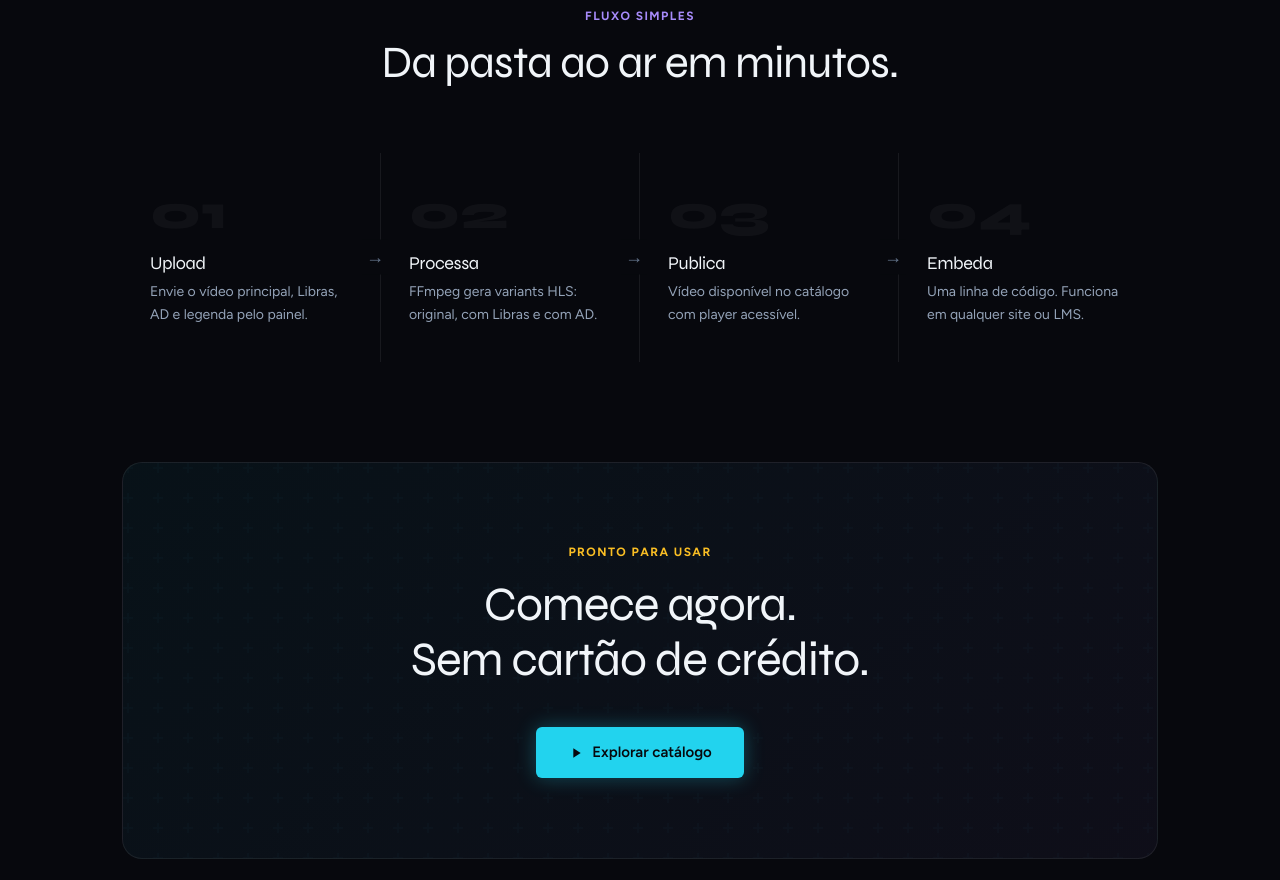
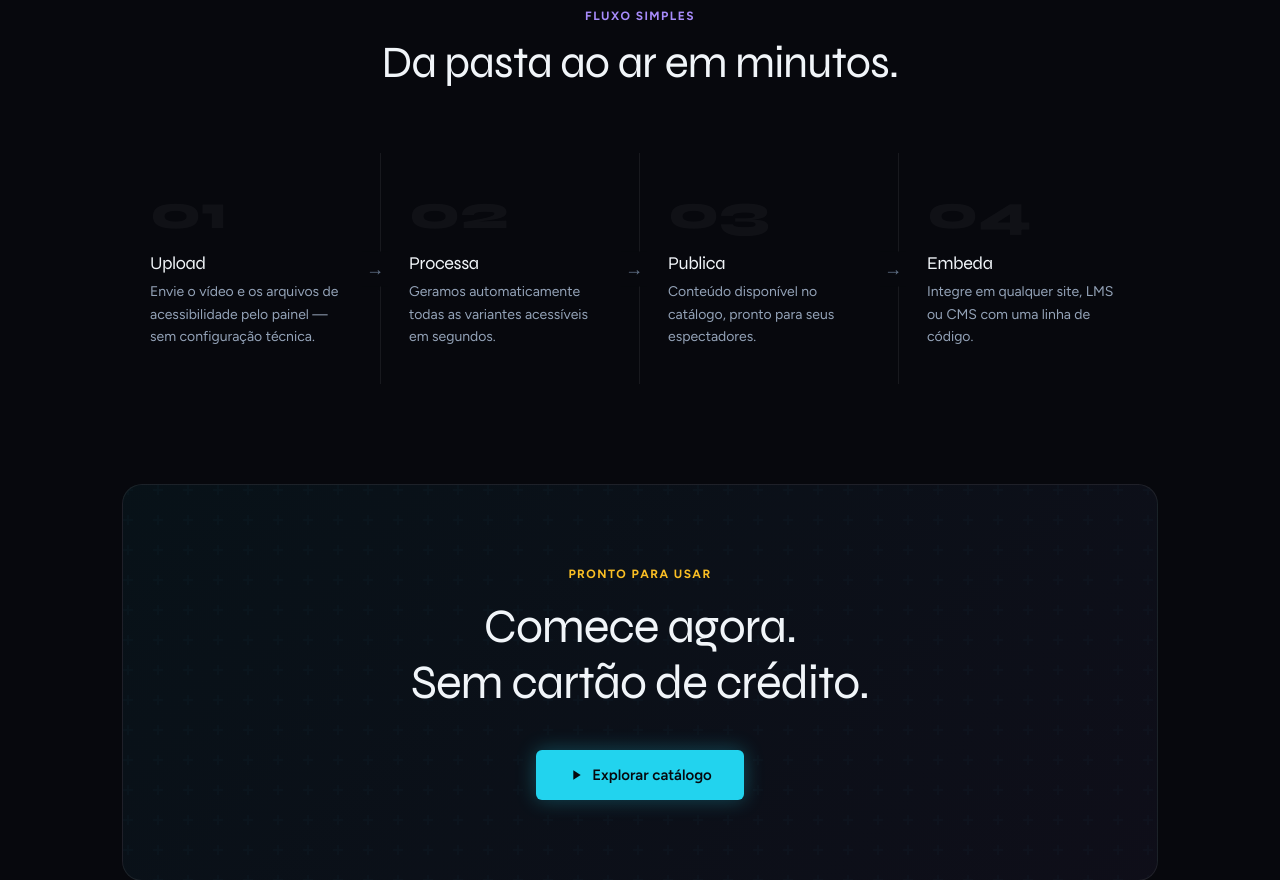
Before and after one commit to chiavegatti/weplayer-poc-1, a FastAPI app: page / in a window 1280 px wide. Shown: the part 2279-3159 px from the top of the page. Before the commit the page ends 3138 px from the top, so only its background shows below. Run offline with FastAPI, Linux system fonts and the light colour scheme; some libraries are stand-ins or nearby versions.

Commit message:
fix(copy): replace technical jargon in how-it-works steps with commercial language
- Step 02: remove 'FFmpeg variants HLS' → 'Geramos automaticamente todas as variantes acessíveis'
- All steps: rewritten for marketing tone, no implementation details

Co-Authored-By: Claude Sonnet 4.6 <noreply@anthropic.com>

```diff
--- a/app/templates/public/index.html
+++ b/app/templates/public/index.html
@@ -284,10 +284,10 @@
 
   <div style="display:grid; grid-template-columns: repeat(auto-fit, minmax(220px, 1fr)); gap:0; position:relative;">
     {% set steps = [
-      ('01', 'Upload', 'Envie o vídeo principal, Libras, AD e legenda pelo painel.'),
-      ('02', 'Processa', 'FFmpeg gera variants HLS: original, com Libras e com AD.'),
-      ('03', 'Publica', 'Vídeo disponível no catálogo com player acessível.'),
-      ('04', 'Embeda', 'Uma linha de código. Funciona em qualquer site ou LMS.'),
+      ('01', 'Upload', 'Envie o vídeo e os arquivos de acessibilidade pelo painel — sem configuração técnica.'),
+      ('02', 'Processa', 'Geramos automaticamente todas as variantes acessíveis em segundos.'),
+      ('03', 'Publica', 'Conteúdo disponível no catálogo, pronto para seus espectadores.'),
+      ('04', 'Embeda', 'Integre em qualquer site, LMS ou CMS com uma linha de código.'),
     ] %}
     {% for s in steps %}
     <div style="padding: 36px 28px; position:relative; {% if not loop.last %}border-right: 1px solid var(--border);{% endif %}">
```
